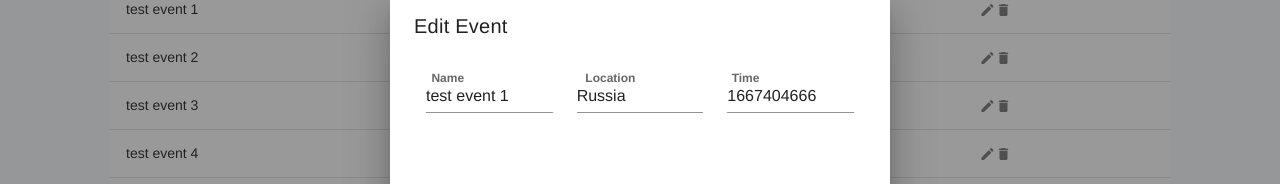
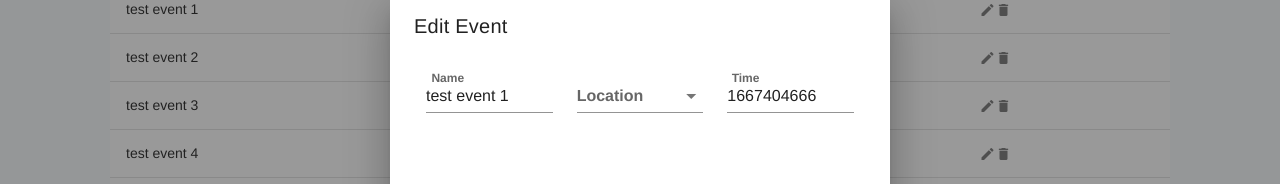
Before and after one commit to shuhanmirza/foobar-tvs, a Vue app in the folder foobar-vue/: page / in a window 1280 px wide. Both pictures are taken after a click on the button 987 px from the left and 303 px from the top of the page. Shown: the part 294-478 px from the top of the page. Built offline with nearby package versions, Linux system fonts and the light colour scheme; no server answers.

Commit message:
create location dropdown

```diff
--- a/foobar-vue/src/components/EventTable.vue
+++ b/foobar-vue/src/components/EventTable.vue
@@ -35,10 +35,13 @@
                     ></v-text-field>
                   </v-col>
                   <v-col cols="12" sm="6" md="4">
-                    <v-text-field
+                    <v-select
                         v-model="editedItem.location"
+                        :items="locationList"
+                        item-text="name"
+                        item-value="id"
                         label="Location"
-                    ></v-text-field>
+                    ></v-select>
                   </v-col>
                   <v-col cols="12" sm="6" md="4">
                     <v-text-field
@@ -114,6 +117,7 @@ export default {
       {text: 'Actions', value: 'actions', sortable: false},
     ],
     eventList: [],
+    locationList : [],
     editedItemId: -1,
     editedItem: {
       name: '', location: 0, datetime: 0,
@@ -123,6 +127,7 @@ export default {
   }),
   methods: {
     initialize() {
+      this.getLocationList()
       this.eventList = [
         {
           name: 'test event 1',
@@ -210,8 +215,8 @@ export default {
     },
     getLocationList() {
       this.$API_CLIENT.get(this.$API_PATH.LOCATION_LIST).then(({data}) => {
-        console.log(data)
-        this.url = data.url
+        this.locationList = data.location_list
+        console.log(this.locationList)
       }).catch(({response}) => {
         console.log(response)
       });
@@ -233,7 +238,6 @@ export default {
 
   created() {
     this.initialize()
-    this.getLocationList()
   }
 }
 </script>
```
